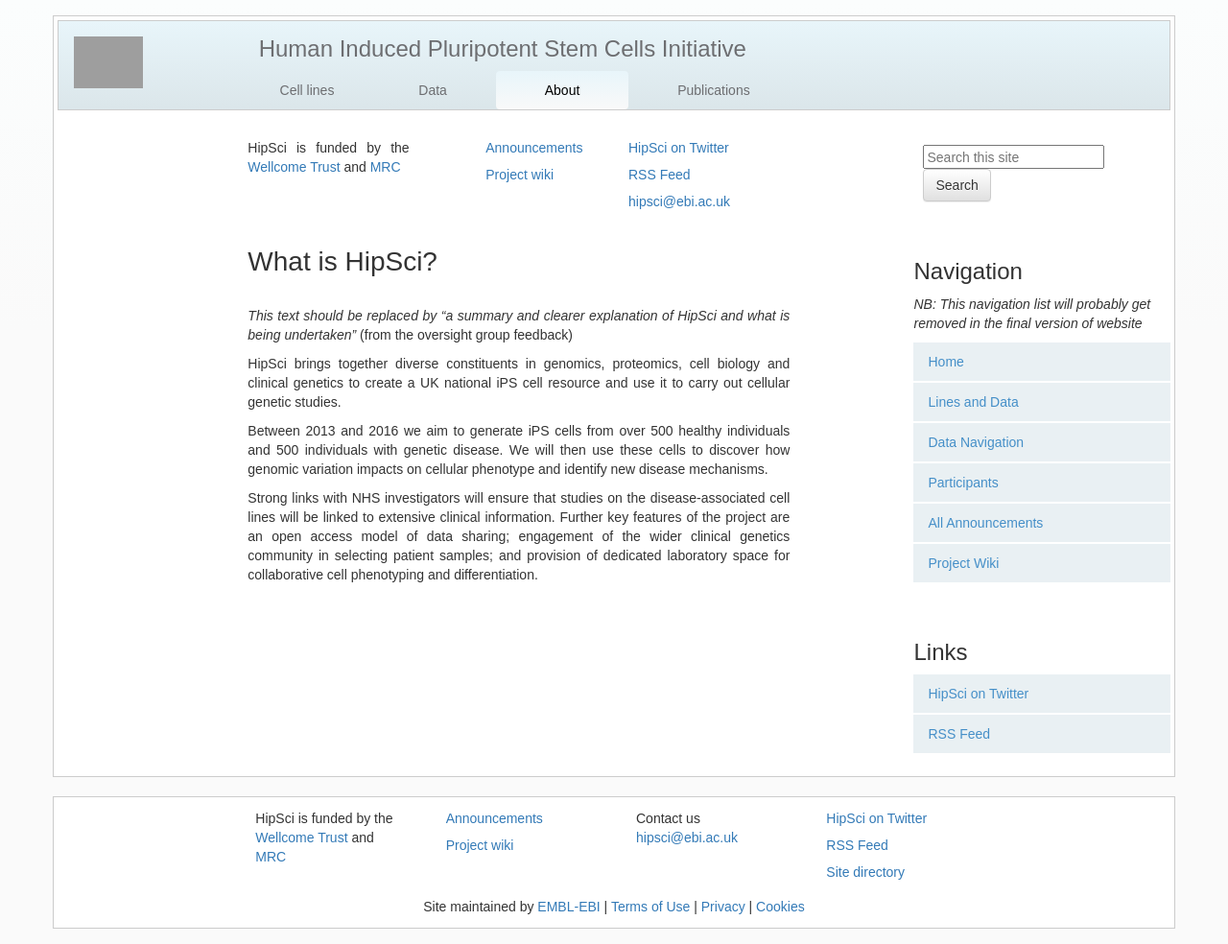
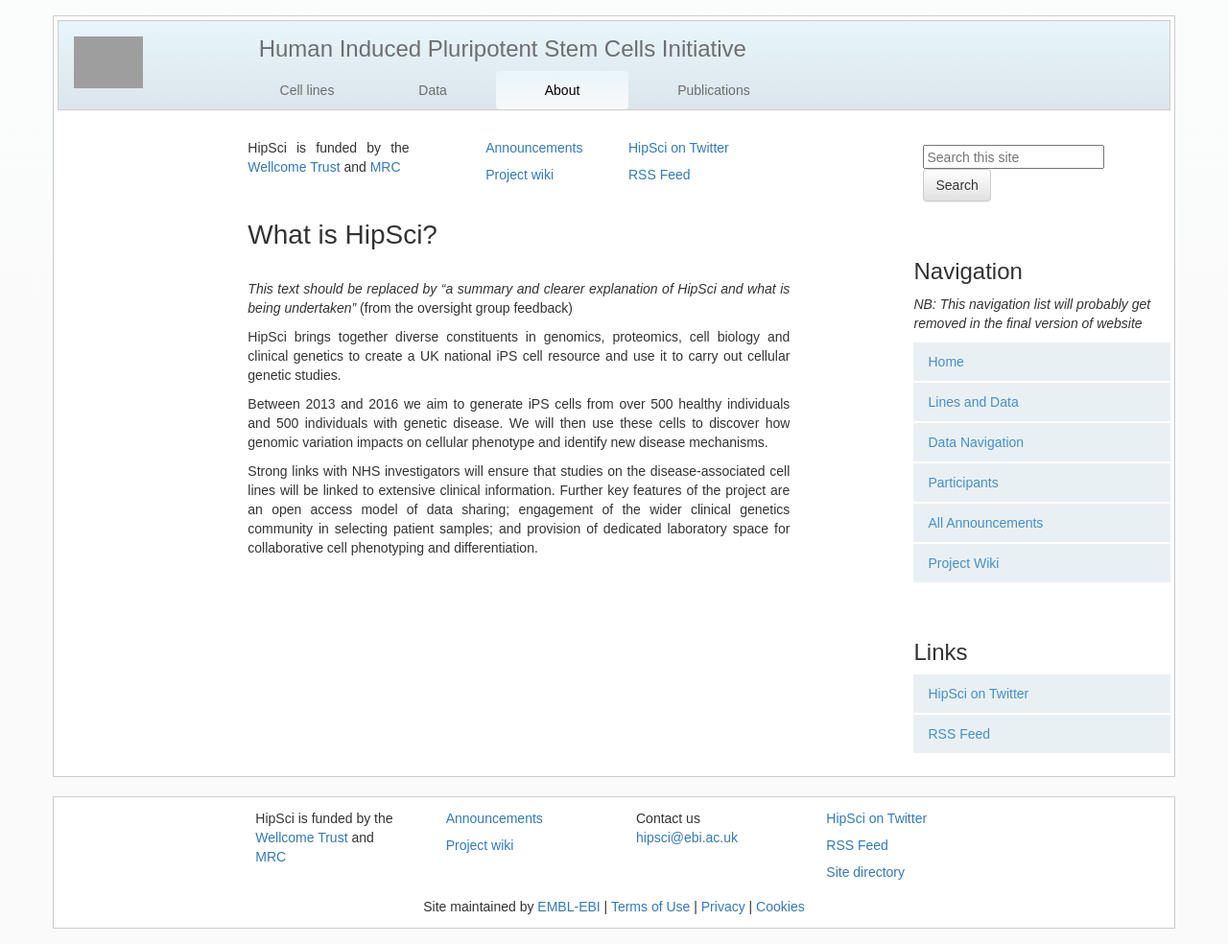
Before and after one commit to EMBL-EBI-GCA/gca_hipsci_website, a Jekyll site: the page built from _posts/1111-11-11-about.html, in a window 1280 px wide. Shown: the whole page at 96% size. Built offline with Jekyll 4.4.1, drawn with Linux system fonts in a browser that asks for light colours; nearby versions of some CDN libraries; grey boxes are pictures that could not be loaded.

Commit message:
removed contact from top of the about page

```diff
--- a/_posts/1111-11-11-about.html
+++ b/_posts/1111-11-11-about.html
@@ -24,7 +24,6 @@
 <div class="col-md-3 col-sm-3 col-xs-4">
 <p><a href="http://www.twitter.com/hipsci">HipSci on Twitter</a></p>
 <p><a href="{{'/announcements/rss.xml' | prepend: site.baseurl}}">RSS Feed</a></p>
-<p><a href="mailto:hipsci@ebi.ac.uk">hipsci@ebi.ac.uk</a></p>
 </div>
 
 </div>
```
